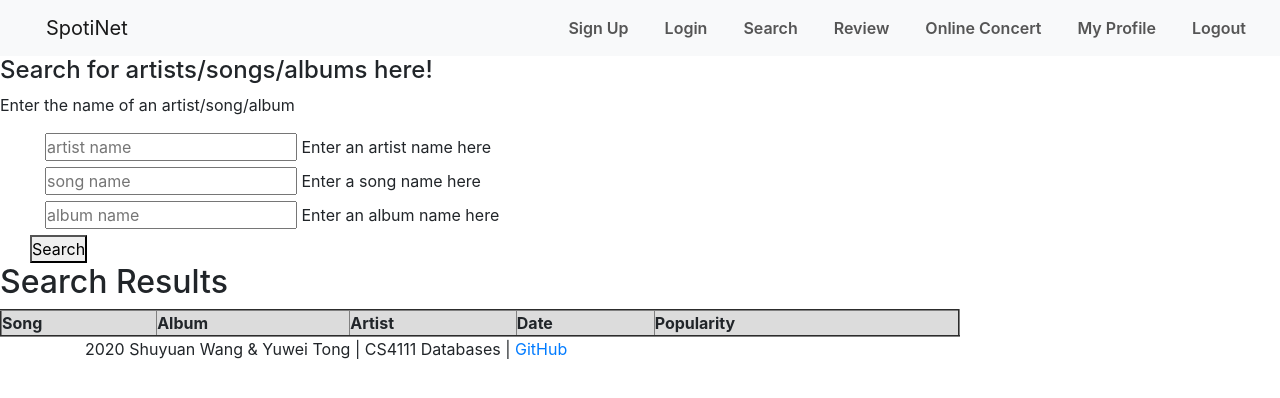
After one commit to shyuwang/cs4111-project1, a Flask app: template templates/search.html in a window 1280 px wide. The commit adds this page. Shown: the top 398 px of the page. Run offline with Flask 2, Linux system fonts and the light colour scheme; the template is opened without the code that fills it, so the values that code supplies are empty; parts of the project's set-up code (start-up, migrations or seed data) failed here and were passed over.

Commit message:
Update search page

```diff
--- a/server.py
+++ b/server.py
@@ -274,7 +274,29 @@ def profile():
   return render_template("profile.html", **context)
 
 
+#---------------------------------------Search---------------------------------------------#
+@app.route('/search', methods=['GET','POST'])
+@login_required
+def search():
+  search_result = []
+  if request.form.get('artists') or request.form.get('songs') or request.form.get('albums'):
 
+    artists = None if not request.form.get('artists') else request.form.get('artists')
+    songs = None if not request.form.get('songs') else request.form.get('songs')
+    albums = None if not request.form.get('albums') else request.form.get('albums')
+
+    cursor = g.conn.execute("SELECT s.song_name, al.album_name, a.artist_name, al.released_date, s.popularity FROM song_contain s, artists a, al_release al WHERE (%s is null OR a.artist_name ILIKE %s) AND (%s is null or s.song_name ILIKE %s) AND (%s is null or al.album_name ILIKE %s) AND s.artist_id=a.artist_id AND s.album_id=al.album_id ORDER BY s.popularity desc LIMIT 5", artists, artists, songs, songs, albums, albums)
+    search_result = cursor.fetchall()
+    cursor.close()
+
+  else:
+    cursor = g.conn.execute("SELECT s.song_name, al.album_name, a.artist_name, al.released_date, s.popularity FROM song_contain s, artists a, al_release al WHERE s.artist_id=a.artist_id AND s.album_id=al.album_id ORDER BY s.popularity desc LIMIT 5")
+    search_result = cursor.fetchall()
+    cursor.close()
+
+  context = dict(search_result=search_result)
+
+  return render_template("search.html", **context)
 
 
 # Example of adding new data to the database
--- a/templates/base.html
+++ b/templates/base.html
@@ -26,7 +26,7 @@
             <a class="nav-link" href="login">Login</a>
           </li>
           <li class="nav-item active">
-            <a class="nav-link" href="#">Search</a>
+            <a class="nav-link" href="search">Search</a>
           </li>
           <li class="nav-item">
             <a class="nav-link" href="#">Review</a>
--- /dev/null
+++ b/templates/search.html
@@ -0,0 +1,55 @@
+{% extends 'base.html' %}
+{% block title %} Search {% endblock %}
+{% block body %}
+<h4>Search for artists/songs/albums here!</h4>
+<p>Enter the name of an artist/song/album</p>
+  <form action="{{ url_for('search')}}" class="col s12" method="POST">
+    <div class="col review-form">
+        <div class="input-field col s4">
+          <input placeholder="artist name" id="search-artists" name="artists" type="text" class="validate">
+          <label>Enter an artist name here</label>
+        </div>
+
+        <div class="input-field col s4">
+            <input placeholder="song name" id="search-songs" name="songs" type="text" class="validate">
+            <label>Enter a song name here</label>
+          </div>
+
+        <div class="input-field col s4">
+            <input placeholder="album name" id="search-albums" name="albums" type="text" class="validate">
+            <label>Enter an album name here</label>
+          </div>
+
+        <button type="submit" name="search">Search</button>
+
+      </div>
+
+  </form>
+  <div>
+    <h2>Search Results</h2>
+    <div>
+      <table border=2 width="75%">
+        <thead>
+          <tr bgcolor="#dcdcdc">
+              <th>Song</th>
+              <th>Album</th>
+              <th>Artist</th>
+              <th>Date</th>
+              <th>Popularity</th>
+          </tr>
+        </thead>
+
+        <tbody>
+            {% for song_name, album_name, artist_name, released_date, popularity in search_result %}
+            <tr>
+                <td>{{song_name}}</td>
+                <td>{{album_name}}</td>
+                <td>{{artist_name}}</td>
+                <td>{{released_date}}</td>
+                <td>{{popularity}}</td>
+            </tr>
+            {% endfor %}
+        </tbody>
+      </table>
+    </div>
+  {% endblock %}
```
Also changed, not shown: wtform_fields.py (line endings or trailing spaces), 2 other files.
